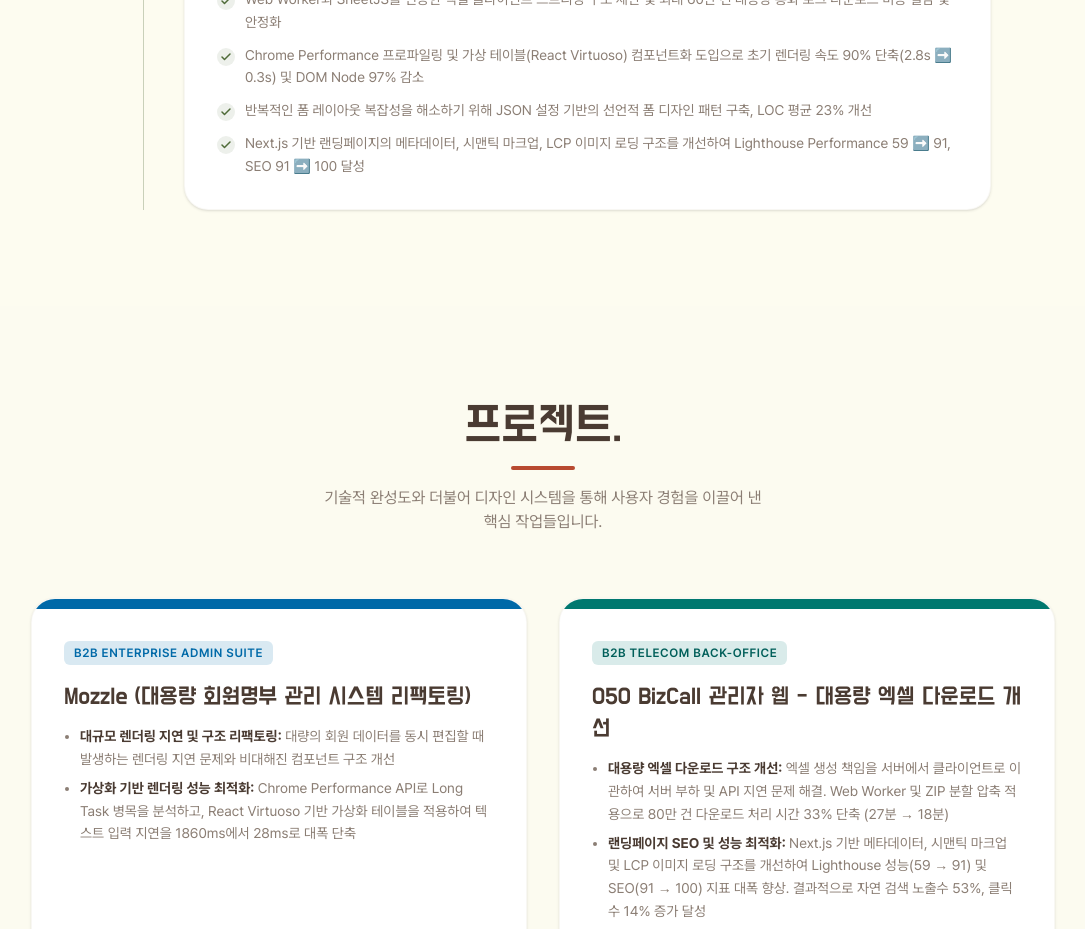
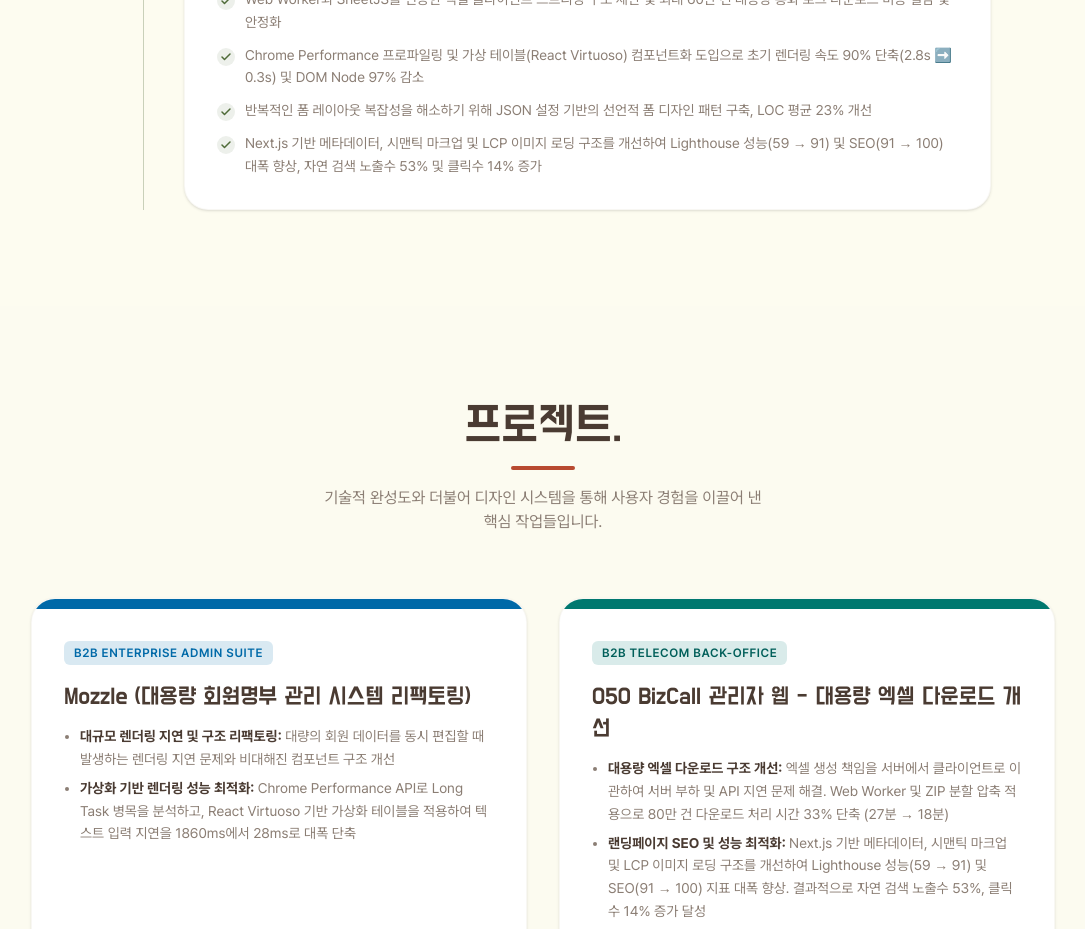
Before and after one commit to 951jth/portpolio, a Next.js app: page / in a window 1280 px wide. Shown: the part 2120-3049 px from the top of the page, without its empty margins (97-1182 px from the left). Built offline with nearby package versions, Linux system fonts and the light colour scheme.

Commit message:
docs: 경력 사항 내 050 BizCall 성과 지표 문구 통일

```diff
--- a/src/components/sections/Experience.tsx
+++ b/src/components/sections/Experience.tsx
@@ -13,7 +13,7 @@
         "Web Worker와 SheetJS를 연동한 엑셀 클라이언트 스트리밍 구조 제안 및 최대 60만 건 대용량 통화 로그 다운로드 비용 절감 및 안정화",
         "Chrome Performance 프로파일링 및 가상 테이블(React Virtuoso) 컴포넌트화 도입으로 초기 렌더링 속도 90% 단축(2.8s ➡️ 0.3s) 및 DOM Node 97% 감소",
         "반복적인 폼 레이아웃 복잡성을 해소하기 위해 JSON 설정 기반의 선언적 폼 디자인 패턴 구축, LOC 평균 23% 개선",
-        "Next.js 기반 랜딩페이지의 메타데이터, 시맨틱 마크업, LCP 이미지 로딩 구조를 개선하여 Lighthouse Performance 59 ➡️ 91, SEO 91 ➡️ 100 달성",
+        "Next.js 기반 메타데이터, 시맨틱 마크업 및 LCP 이미지 로딩 구조를 개선하여 Lighthouse 성능(59 → 91) 및 SEO(91 → 100) 대폭 향상, 자연 검색 노출수 53% 및 클릭수 14% 증가",
       ],
     },
   ];
```
